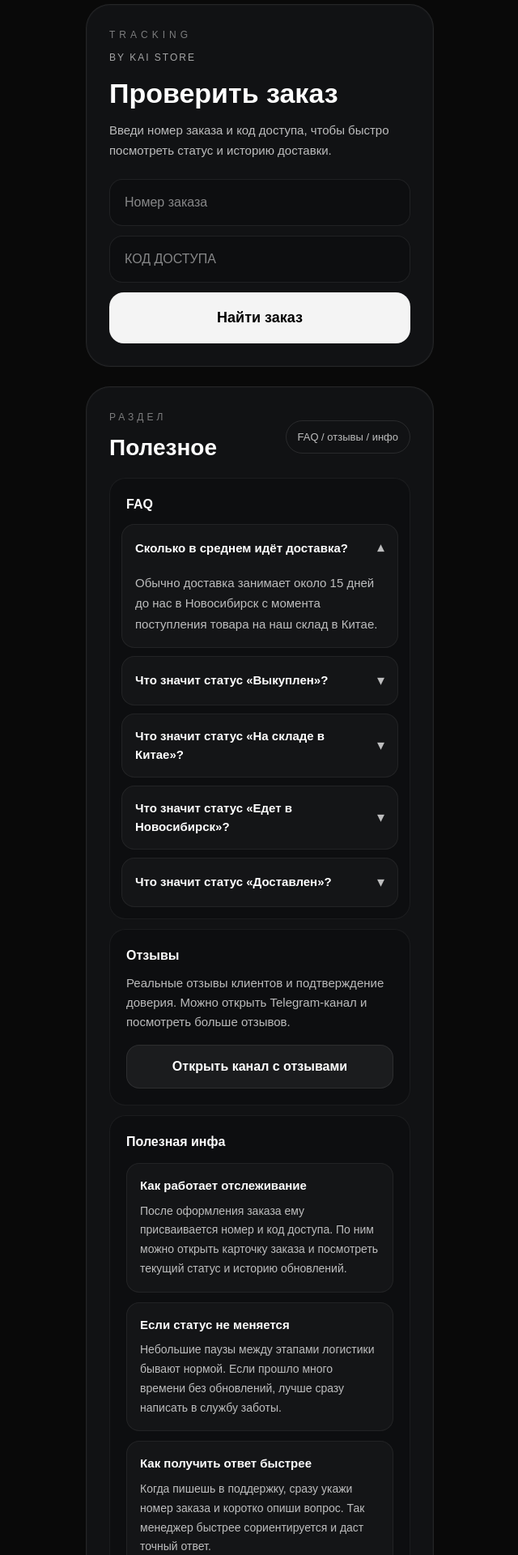
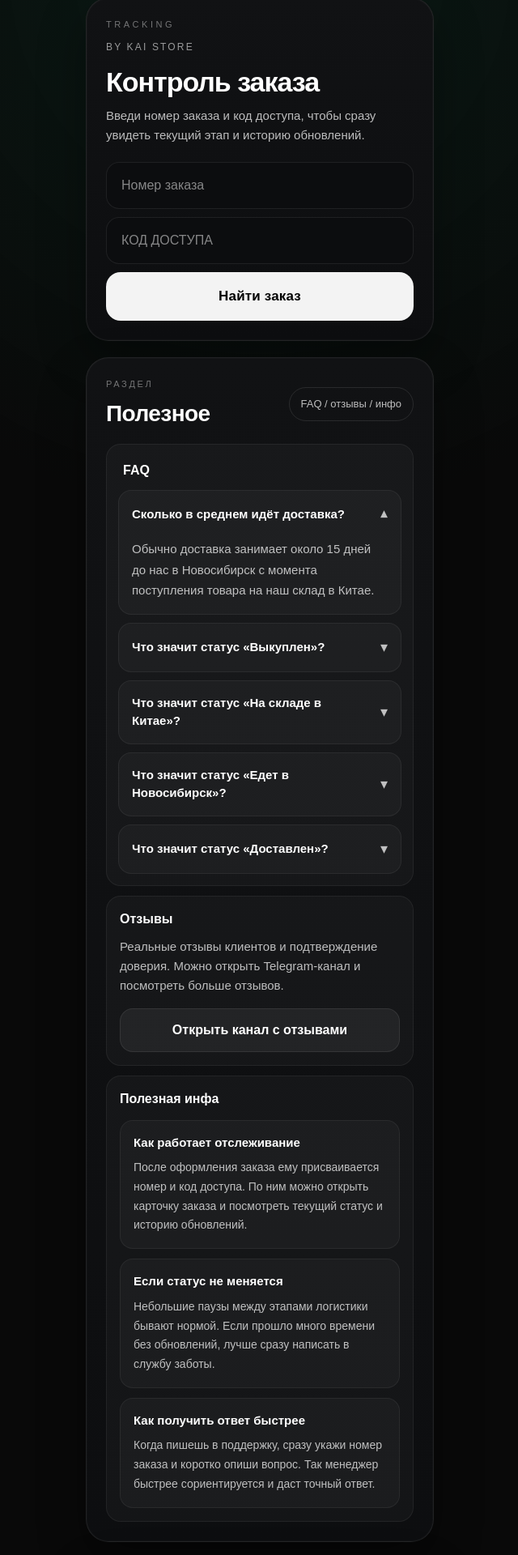
Before and after one commit to mepohta3-sketch/tracking-miniapp, a Next.js app: page / in a window 1280 px wide. Shown: the part 35-1955 px from the top of the page at 81% size, without its empty margins (319-959 px from the left). Built offline with nearby package versions, Linux system fonts and the light colour scheme.

Commit message:
refine faq and useful info design

```diff
--- a/app/page.tsx
+++ b/app/page.tsx
@@ -1,6 +1,6 @@
 "use client"
 
-import { useState } from "react"
+import { useMemo, useState } from "react"
 
 declare global {
   interface Window {
@@ -33,13 +33,13 @@ const statusBadgeStyles: Record<string, { bg: string; border: string; color: str
     color: "#7cc4ff",
   },
   to_novosibirsk: {
-    bg: "rgba(0,255,153,0.12)",
-    border: "1px solid rgba(0,255,153,0.25)",
+    bg: "rgba(19,231,161,0.12)",
+    border: "1px solid rgba(19,231,161,0.25)",
     color: "#5dffba",
   },
   delivered: {
-    bg: "rgba(0,255,153,0.12)",
-    border: "1px solid rgba(0,255,153,0.25)",
+    bg: "rgba(19,231,161,0.14)",
+    border: "1px solid rgba(19,231,161,0.28)",
     color: "#5dffba",
   },
 }
@@ -71,6 +71,43 @@ const faqItems = [
       "Это значит, что товар уже приехал к нам в Новосибирск. После этого менеджер свяжется с вами и отправит видеообзор вашей вещи.",
   },
 ]
+
+const trackingSteps = [
+  { key: "created", label: "Оформлен" },
+  { key: "bought_out", label: "Выкуплен" },
+  { key: "to_china_warehouse", label: "Склад Китай" },
+  { key: "to_novosibirsk", label: "В пути" },
+  { key: "delivered", label: "Доставлен" },
+]
+
+function getProgressIndex(status: string) {
+  const idx = trackingSteps.findIndex((step) => step.key === status)
+  return idx === -1 ? 0 : idx
+}
+
+function formatDateTime(value: string) {
+  const date = new Date(value)
+  return `${date.toLocaleDateString()} ${date.toLocaleTimeString([], {
+    hour: "2-digit",
+    minute: "2-digit",
+  })}`
+}
+
+function dedupeEvents(events: any[]) {
+  const seen = new Set<string>()
+  const result: any[] = []
+
+  for (let i = events.length - 1; i >= 0; i--) {
+    const item = events[i]
+    const signature = `${item.status}__${item.comment || ""}`
+    if (!seen.has(signature)) {
+      seen.add(signature)
+      result.unshift(item)
+    }
+  }
+
+  return result
+}
 
 export default function Home() {
   const [orderNumber, setOrderNumber] = useState("")
@@ -123,7 +160,7 @@ export default function Home() {
       }
 
       setOrder(data.order)
-      setEvents(data.events || [])
+      setEvents(dedupeEvents(data.events || []))
     } catch {
       setError("Ошибка загрузки заказа")
     } finally {
@@ -175,20 +212,31 @@ export default function Home() {
       color: "#ffffff",
     }
 
+  const progressIndex = getProgressIndex(currentStatus)
+  const progressWidth =
+    trackingSteps.length > 1 ? `${(progressIndex / (trackingSteps.length - 1)) * 100}%` : "0%"
+
+  const lastEvent = useMemo(() => {
+    if (!events.length) return null
+    return events[events.length - 1]
+  }, [events])
+
   const cardStyle: React.CSSProperties = {
-    background: "#111214",
+    background: "linear-gradient(180deg, rgba(17,18,20,1) 0%, rgba(13,14,16,1) 100%)",
     border: "1px solid rgba(255,255,255,0.08)",
-    borderRadius: "30px",
-    padding: "28px",
-    marginBottom: "24px",
-    boxShadow: "0 0 0 1px rgba(255,255,255,0.02) inset",
+    borderRadius: "28px",
+    padding: "24px",
+    marginBottom: "20px",
+    boxShadow:
+      "0 0 0 1px rgba(255,255,255,0.02) inset, 0 24px 60px rgba(0,0,0,0.32)",
+    backdropFilter: "blur(12px)",
   }
 
-  const softCardStyle: React.CSSProperties = {
-    background: "#0d0e10",
+  const innerCardStyle: React.CSSProperties = {
+    background: "rgba(255,255,255,0.03)",
     border: "1px solid rgba(255,255,255,0.06)",
-    borderRadius: "20px",
-    padding: "20px",
+    borderRadius: "18px",
+    padding: "16px",
   }
 
   const inputStyle: React.CSSProperties = {
@@ -197,20 +245,46 @@ export default function Home() {
     padding: "16px 18px",
     borderRadius: "16px",
     border: "1px solid rgba(255,255,255,0.08)",
-    background: "#0d0e10",
+    background: "#0c0d0f",
     color: "#ffffff",
     fontSize: "16px",
     outline: "none",
   }
 
+  const primaryButtonStyle: React.CSSProperties = {
+    width: "100%",
+    padding: "17px",
+    borderRadius: "18px",
+    border: "none",
+    background: "#f3f3f3",
+    color: "#000000",
+    fontWeight: 700,
+    fontSize: "17px",
+    cursor: "pointer",
+    letterSpacing: "0.01em",
+  }
+
+  const secondaryButtonStyle: React.CSSProperties = {
+    width: "100%",
+    padding: "16px",
+    borderRadius: "18px",
+    border: "1px solid rgba(255,255,255,0.08)",
+    background: "rgba(255,255,255,0.05)",
+    color: "#ffffff",
+    fontWeight: 700,
+    fontSize: "16px",
+    cursor: "pointer",
+  }
+
   return (
     <main
       style={{
-        background: "#090909",
+        background:
+          "radial-gradient(circle at top, rgba(19,231,161,0.08) 0%, rgba(9,9,9,1) 28%), #090909",
         minHeight: "100vh",
         display: "flex",
         justifyContent: "center",
-        padding: "40px 12px 60px",
+        padding: "32px 12px 56px",
         fontFamily: "Arial, sans-serif",
         color: "#ffffff",
       }}
@@ -219,85 +293,70 @@ export default function Home() {
         <div style={cardStyle}>
           <div
             style={{
-              color: "rgba(255,255,255,0.45)",
-              fontSize: "12px",
-              letterSpacing: "5px",
+              color: "rgba(255,255,255,0.42)",
+              fontSize: "11px",
+              letterSpacing: "0.32em",
               textTransform: "uppercase",
               marginBottom: "10px",
             }}
           >
-            TRACKING
+            Tracking
           </div>
 
           <div
             style={{
-              color: "rgba(255,255,255,0.62)",
+              color: "rgba(255,255,255,0.58)",
               fontSize: "12px",
-              letterSpacing: "2px",
+              letterSpacing: "0.18em",
               textTransform: "uppercase",
               marginBottom: "16px",
             }}
           >
-            BY KAI STORE
+            by Kai Store
           </div>
 
           <h1
             style={{
-              margin: "0 0 14px 0",
+              margin: "0 0 12px 0",
               fontSize: "34px",
-              lineHeight: 1.15,
-              color: "#ffffff",
-              fontWeight: 700,
+              lineHeight: 1.06,
+              fontWeight: 800,
+              letterSpacing: "-0.03em",
             }}
           >
-            Проверить заказ
+            Контроль заказа
           </h1>
 
           <p
             style={{
-              margin: "0 0 22px 0",
+              margin: "0 0 20px 0",
               color: "rgba(255,255,255,0.72)",
               fontSize: "15px",
               lineHeight: 1.65,
             }}
           >
-            Введи номер заказа и код доступа, чтобы быстро посмотреть статус и историю доставки.
+            Введи номер заказа и код доступа, чтобы сразу увидеть текущий этап и историю обновлений.
           </p>
 
+          <div style={{ display: "grid", gap: "10px" }}>
             <input
               value={orderNumber}
               onChange={(e) => setOrderNumber(e.target.value)}
               placeholder="Номер заказа"
-            style={{ ...inputStyle, marginBottom: "12px" }}
+              style={inputStyle}
             />
 
             <input
               value={accessCode}
               onChange={(e) => setAccessCode(e.target.value.toUpperCase())}
               placeholder="Код доступа"
-            style={{
-              ...inputStyle,
-              marginBottom: "12px",
-              textTransform: "uppercase",
-            }}
+              style={{ ...inputStyle, textTransform: "uppercase" }}
             />
 
-          <button
-            onClick={searchOrder}
-            style={{
-              width: "100%",
-              padding: "18px",
-              borderRadius: "18px",
-              border: "none",
-              background: "#f4f4f4",
-              color: "#000000",
-              fontWeight: 700,
-              fontSize: "18px",
-              cursor: "pointer",
-            }}
-          >
+            <button onClick={searchOrder} style={primaryButtonStyle}>
               {loading ? "Загрузка..." : "Найти заказ"}
             </button>
+          </div>
 
           {error && (
             <div
@@ -314,35 +373,36 @@ export default function Home() {
         </div>
 
         {order && (
+          <>
             <div style={cardStyle}>
               <div
                 style={{
                   display: "flex",
                   alignItems: "flex-start",
                   justifyContent: "space-between",
-                gap: "14px",
+                  gap: "12px",
                   marginBottom: "18px",
                 }}
               >
                 <div>
                   <div
                     style={{
-                    color: "rgba(255,255,255,0.45)",
-                    fontSize: "12px",
-                    letterSpacing: "4px",
+                      color: "rgba(255,255,255,0.42)",
+                      fontSize: "11px",
+                      letterSpacing: "0.24em",
                       textTransform: "uppercase",
                       marginBottom: "8px",
                     }}
                   >
-                  ЗАКАЗ
+                    Заказ
                   </div>
 
                   <div
                     style={{
-                    color: "#ffffff",
-                    fontSize: "36px",
+                      fontSize: "34px",
                       fontWeight: 800,
                       lineHeight: 1,
+                      letterSpacing: "-0.03em",
                     }}
                   >
                     {order.order_number}
@@ -367,11 +427,10 @@ export default function Home() {
 
               <div
                 style={{
-                color: "#ffffff",
-                fontSize: "24px",
+                  fontSize: "22px",
                   fontWeight: 700,
-                marginBottom: "14px",
                   lineHeight: 1.25,
+                  marginBottom: "16px",
                 }}
               >
                 {order.product_name}
@@ -380,70 +439,136 @@ export default function Home() {
               <div
                 style={{
                   display: "grid",
-                gap: "10px",
-                marginBottom: "20px",
+                  gap: "8px",
+                  marginBottom: "18px",
+                  color: "rgba(255,255,255,0.72)",
+                  fontSize: "15px",
                 }}
               >
-              {order.client_name && (
-                <div style={{ color: "rgba(255,255,255,0.72)", fontSize: "15px" }}>
-                  Клиент: {order.client_name}
-                </div>
-              )}
-
-              {order.size && (
-                <div style={{ color: "rgba(255,255,255,0.72)", fontSize: "15px" }}>
-                  Размер: {order.size}
-                </div>
+                {order.client_name && <div>Клиент: {order.client_name}</div>}
+                {order.size && <div>Размер: {order.size}</div>}
+                {lastEvent?.created_at && (
+                  <div>Последнее обновление: {formatDateTime(lastEvent.created_at)}</div>
                 )}
               </div>
 
-            <button
-              onClick={bindNotifications}
+              <div style={{ marginBottom: "18px" }}>
+                <div
                   style={{
-                width: "100%",
-                padding: "16px",
-                borderRadius: "18px",
-                border: "none",
-                background: "#13e7a1",
-                color: "#000000",
-                fontWeight: 700,
-                fontSize: "17px",
-                cursor: "pointer",
-                marginBottom: "14px",
+                    display: "flex",
+                    justifyContent: "space-between",
+                    color: "rgba(255,255,255,0.58)",
+                    fontSize: "12px",
+                    marginBottom: "10px",
                   }}
                 >
+                  <span>Прогресс</span>
+                  <span>{progressIndex + 1} / {trackingSteps.length}</span>
+                </div>
+
+                <div
+                  style={{
+                    position: "relative",
+                    height: "8px",
+                    borderRadius: "999px",
+                    background: "rgba(255,255,255,0.06)",
+                    overflow: "hidden",
+                    marginBottom: "16px",
+                  }}
+                >
+                  <div
+                    style={{
+                      position: "absolute",
+                      left: 0,
+                      top: 0,
+                      bottom: 0,
+                      width: progressWidth,
+                      background:
+                        "linear-gradient(90deg, rgba(19,231,161,0.8) 0%, rgba(19,231,161,1) 100%)",
+                      borderRadius: "999px",
+                      boxShadow: "0 0 20px rgba(19,231,161,0.35)",
+                    }}
+                  />
+                </div>
+
+                <div
+                  style={{
+                    display: "grid",
+                    gridTemplateColumns: "repeat(5, 1fr)",
+                    gap: "8px",
+                  }}
+                >
+                  {trackingSteps.map((step, index) => {
+                    const active = index <= progressIndex
+                    const current = index === progressIndex
+
+                    return (
+                      <div
+                        key={step.key}
+                        style={{
+                          display: "flex",
+                          flexDirection: "column",
+                          alignItems: "center",
+                          gap: "8px",
+                        }}
+                      >
+                        <div
+                          style={{
+                            width: "12px",
+                            height: "12px",
+                            borderRadius: "50%",
+                            background: active ? "#13e7a1" : "rgba(255,255,255,0.16)",
+                            boxShadow: current ? "0 0 0 5px rgba(19,231,161,0.12)" : "none",
+                          }}
+                        />
+                        <div
+                          style={{
+                            textAlign: "center",
+                            fontSize: "11px",
+                            lineHeight: 1.35,
+                            color: active ? "#ffffff" : "rgba(255,255,255,0.42)",
+                          }}
+                        >
+                          {step.label}
+                        </div>
+                      </div>
+                    )
+                  })}
+                </div>
+              </div>
+
+              <button onClick={bindNotifications} style={secondaryButtonStyle}>
                 Подключить уведомления
               </button>
 
               {bindMessage && (
                 <div
                   style={{
+                    marginTop: "12px",
                     color: "#5dffba",
                     fontSize: "14px",
                     fontWeight: 600,
-                  marginBottom: "20px",
                   }}
                 >
                   {bindMessage}
                 </div>
               )}
+            </div>
 
+            <div style={cardStyle}>
               <div
                 style={{
-                color: "#ffffff",
                   fontSize: "22px",
                   fontWeight: 700,
-                marginBottom: "18px",
+                  marginBottom: "16px",
+                  letterSpacing: "-0.02em",
                 }}
               >
                 История заказа
               </div>
 
               <div style={{ display: "flex", flexDirection: "column", gap: "18px" }}>
-              {events.map((event: any, index: number) => {
-                const date = new Date(event.created_at)
-
-                return (
+                {events.map((event: any, index: number) => (
                   <div
                     key={index}
                     style={{
@@ -502,18 +627,14 @@ export default function Home() {
                           fontSize: "13px",
                         }}
                       >
-                        {date.toLocaleDateString()}{" "}
-                        {date.toLocaleTimeString([], {
-                          hour: "2-digit",
-                          minute: "2-digit",
-                        })}
+                        {formatDateTime(event.created_at)}
                       </div>
                     </div>
                   </div>
-                )
-              })}
+                ))}
               </div>
             </div>
+          </>
         )}
 
         <div style={cardStyle}>
@@ -529,14 +650,14 @@ export default function Home() {
             <div>
               <div
                 style={{
-                  color: "rgba(255,255,255,0.45)",
-                  fontSize: "12px",
-                  letterSpacing: "4px",
+                  color: "rgba(255,255,255,0.42)",
+                  fontSize: "11px",
+                  letterSpacing: "0.24em",
                   textTransform: "uppercase",
                   marginBottom: "8px",
                 }}
               >
-                РАЗДЕЛ
+                Раздел
               </div>
 
               <div
@@ -544,6 +665,7 @@ export default function Home() {
                   color: "#ffffff",
                   fontSize: "28px",
                   fontWeight: 700,
+                  letterSpacing: "-0.02em",
                 }}
               >
                 Полезное
@@ -564,7 +686,7 @@ export default function Home() {
             </div>
           </div>
 
-          <div style={{ ...softCardStyle, marginBottom: "12px", padding: "14px" }}>
+          <div style={{ ...innerCardStyle, marginBottom: "12px", padding: "14px" }}>
             <div
               style={{
                 color: "#ffffff",
@@ -599,7 +721,7 @@ export default function Home() {
                         border: "none",
                         color: "#ffffff",
                         cursor: "pointer",
-                        padding: "16px 16px",
+                        padding: "16px",
                         display: "flex",
                         alignItems: "center",
                         justifyContent: "space-between",
@@ -648,7 +770,7 @@ export default function Home() {
             </div>
           </div>
 
-          <div style={{ ...softCardStyle, marginBottom: "12px" }}>
+          <div style={{ ...innerCardStyle, marginBottom: "12px" }}>
             <div
               style={{
                 color: "#ffffff",
@@ -694,7 +816,7 @@ export default function Home() {
             </a>
           </div>
 
-          <div style={softCardStyle}>
+          <div style={innerCardStyle}>
             <div
               style={{
                 color: "#ffffff",
@@ -808,21 +930,21 @@ export default function Home() {
           >
             <div
               style={{
-                color: "rgba(255,255,255,0.45)",
-                fontSize: "12px",
-                letterSpacing: "4px",
+                color: "rgba(255,255,255,0.42)",
+                fontSize: "11px",
+                letterSpacing: "0.24em",
                 textTransform: "uppercase",
               }}
             >
-              СВЯЗЬ
+              Связь
             </div>
 
             <div
               style={{
                 padding: "8px 14px",
                 borderRadius: "999px",
-                background: "rgba(0,255,153,0.12)",
-                border: "1px solid rgba(0,255,153,0.25)",
+                background: "rgba(19,231,161,0.12)",
+                border: "1px solid rgba(19,231,161,0.25)",
                 color: "#5dffba",
                 fontSize: "13px",
                 fontWeight: 700,
@@ -838,6 +960,7 @@ export default function Home() {
               fontSize: "28px",
               fontWeight: 700,
               marginBottom: "14px",
+              letterSpacing: "-0.02em",
             }}
           >
             Служба заботы
```
Lines whose indentation alone changed are shown as unchanged.
